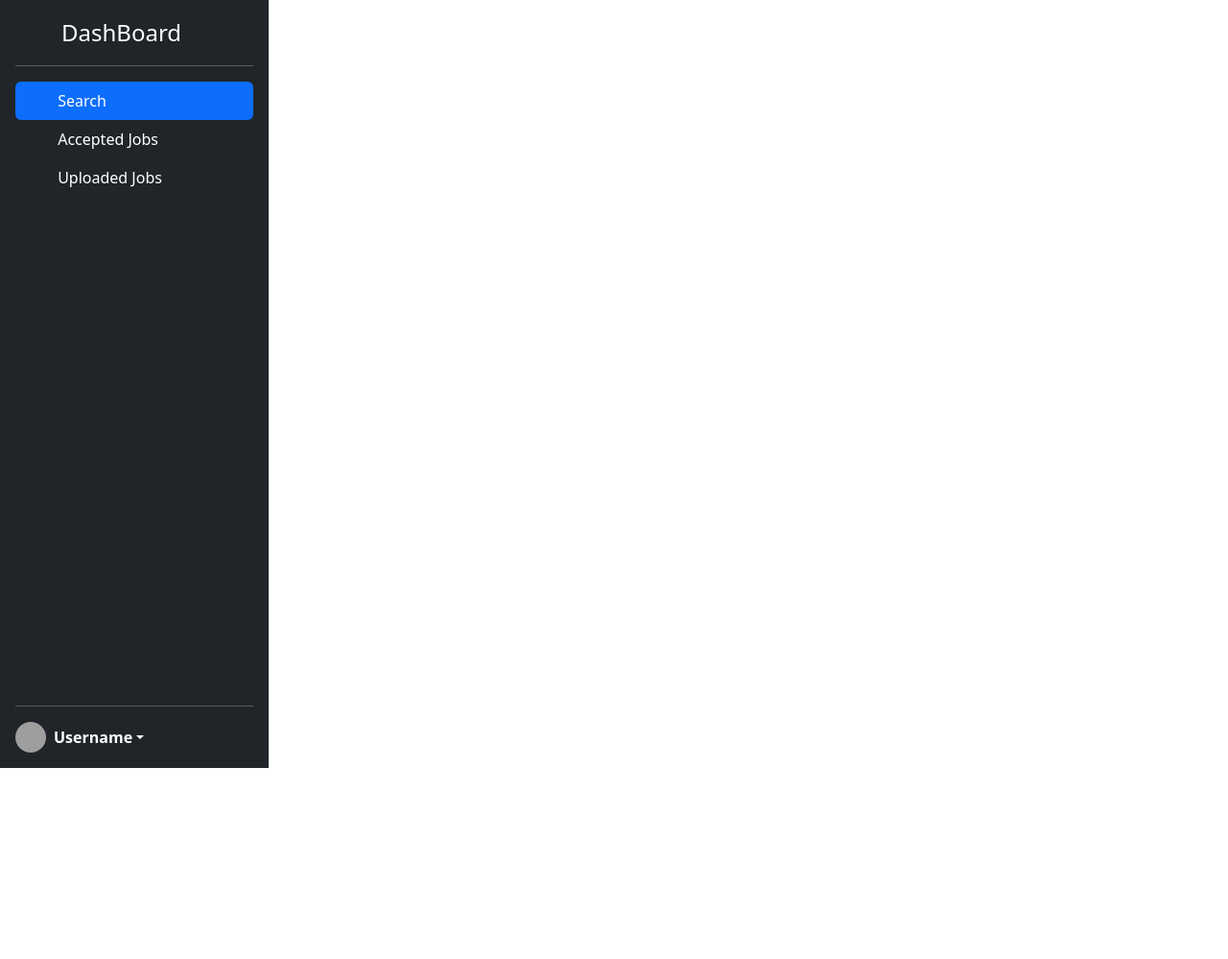
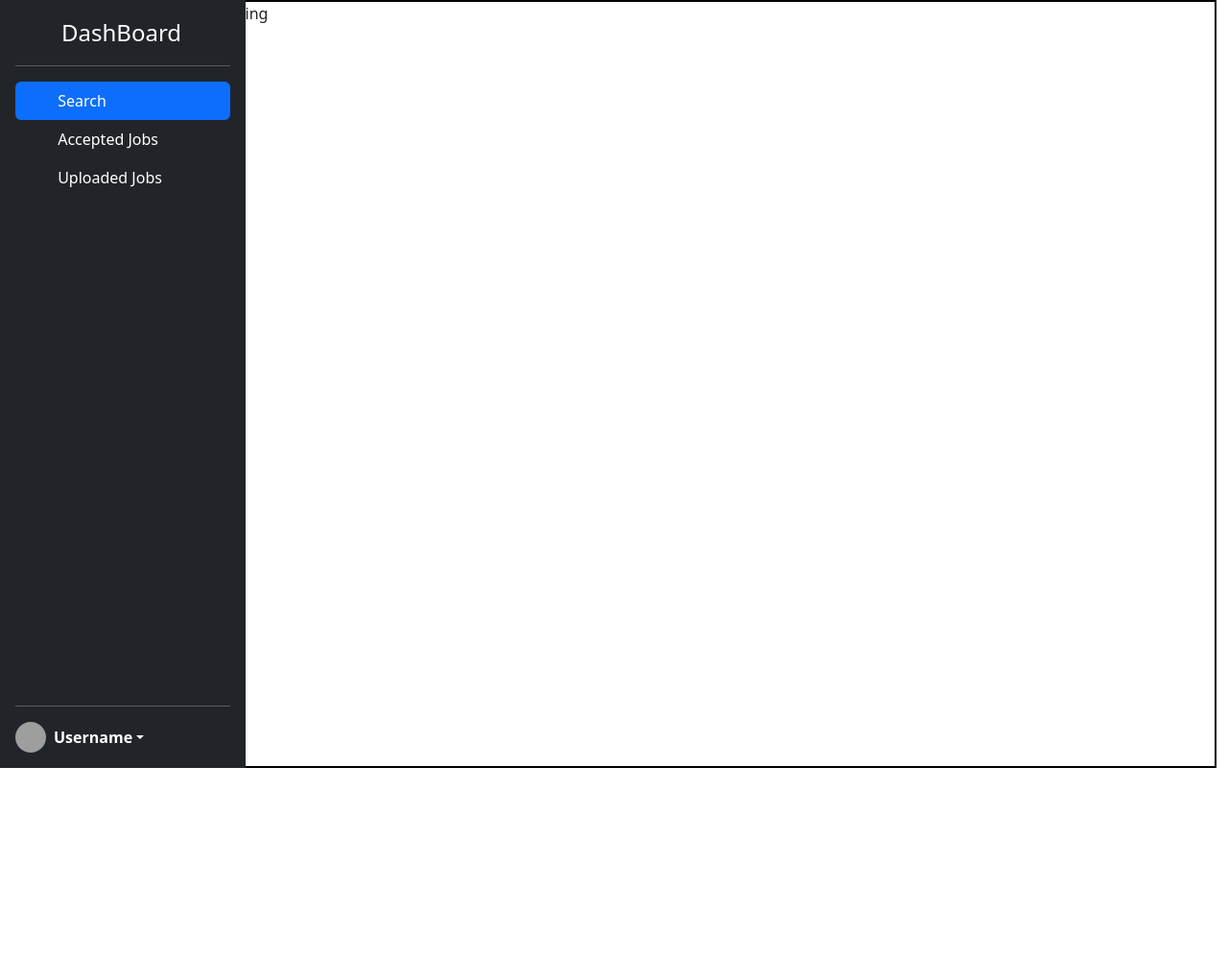
Before and after one commit to seanlixu/CITS3403-RequestBoard, a Flask app: page /userdashboard in a window 1280 px wide. Shown: the top 999 px of the page at 96% size. After the commit the page ends 800 px from the top, so only its background shows below. Run offline with Flask 3, Linux system fonts and the light colour scheme; parts of the project's set-up code (start-up, migrations or seed data) failed here and were passed over; grey boxes are pictures that could not be loaded.

Commit message:
user dashboard layout ready for entering jobs

```diff
--- a/app/templates/userDashboard.html
+++ b/app/templates/userDashboard.html
@@ -7,11 +7,14 @@
     <link rel="stylesheet" href="{{ url_for('static', filename='userDashboard.css') }}">
     <title>Document</title>
 </head>
-<body style="height: 5000px;">
+<body >
 
 
-
-    <div class="d-flex flex-column flex-shrink-0 p-3 text-bg-dark" style="width: 280px; height: 100vh; position: sticky; top: 0">
+    <div class="container-fluid">
+      <div class="row d-flex">
+        <!-- this column will hold the nav column -->
+        <div class="col-2" style="padding: 0;">
+          <div class="d-flex flex-column flex-shrink-0 p-3 text-bg-dark" style="width: 256px; height: 100vh; position: sticky; top: 0; ">
             <a href="/" class="d-flex align-items-center mb-3 mb-md-0 me-md-auto text-white text-decoration-none">
               <svg class="bi pe-none me-2" width="40" height="32"><use xlink:href="#bootstrap"></use></svg>
               <span class="fs-4">DashBoard</span>
@@ -19,7 +22,6 @@
             <hr>
             <ul class="nav nav-pills flex-column mb-auto">
               <li class="nav-item">
-
                 <a href="#" class="nav-link active" aria-current="page">
                   <svg class="bi pe-none me-2" width="16" height="16"><use xlink:href="#home"></use></svg>
                   Search
@@ -49,8 +51,17 @@
               </ul>
             </div>
           </div>
+        </div>
+        <!-- this column will hold the job cards -->
+        <div class="col-10">
+              <!-- here, all the jobs will be displayed -->
+            <div id="jobContent" sclass = "p-0 h-100 "style="border: solid 2px black; height:100vh; width: 100wh">
+              testing
+            </div>
+        </div>
+      </div>
+    </div>
 
-      <a href="{{url_for('userDashboard')}}">
       <script src="https://cdn.jsdelivr.net/npm/bootstrap@5.3.3/dist/js/bootstrap.bundle.min.js" integrity="sha384-YvpcrYf0tY3lHB60NNkmXc5s9fDVZLESaAA55NDzOxhy9GkcIdslK1eN7N6jIeHz" crossorigin="anonymous"></script>
 </body>
 </html>
```
Also changed, not shown: app/static/jobs.js (+20 -4 lines). Lines whose indentation alone changed are shown as unchanged.
